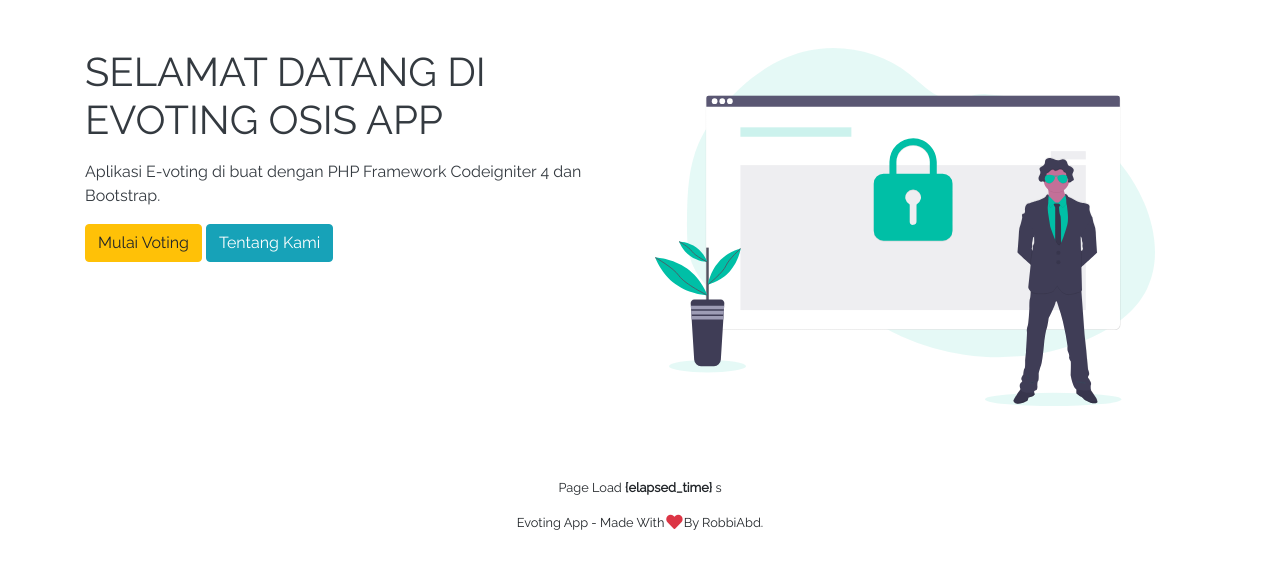
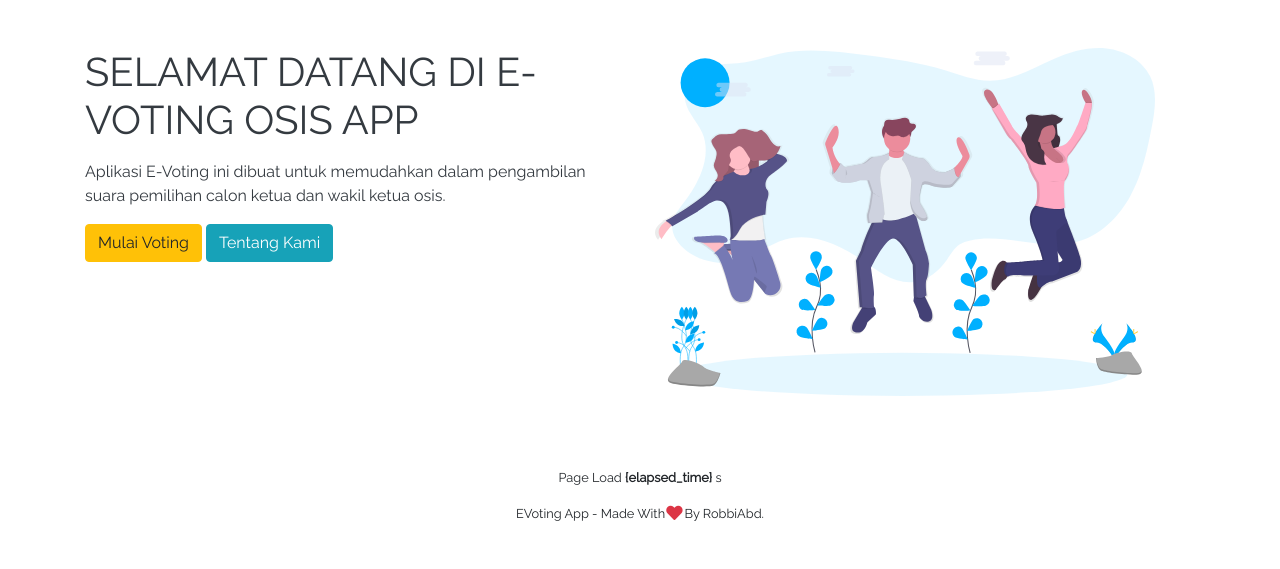
Before and after one commit to RobbiAbd/e-voting-ci, a CodeIgniter 4 app: template app/Views/home.php in a window 1280 px wide. Shown: the part 83-652 px from the top of the page. Run offline with PHP 8.4 and a stand-in for CodeIgniter, Linux system fonts and the light colour scheme; the template is opened without the code that fills it, so the values that code supplies are empty; some libraries are stand-ins or nearby versions.

Commit message:
change sidebar icon and change img in homepage

```diff
--- a/app/Controllers/Admin/Kandidat.php
+++ b/app/Controllers/Admin/Kandidat.php
@@ -14,7 +14,7 @@ class Kandidat extends BaseController
 {
 	public function index()
 	{
-		$data['title'] = 'Kanditat';
+		$data['title'] = 'Kandidat';
 
 		return view('admin/kandidat/kandidat', $data);
 	}
--- a/app/Controllers/Admin/Users.php
+++ b/app/Controllers/Admin/Users.php
@@ -131,6 +131,8 @@ class Users extends BaseController
 	        $data = [];
 	        $no = $request->getPost("start");
 	        foreach ($lists as $list) {
+	        	//hilangkan syntak if ini bila ingin
+	        	//menampilkan akun admin di datatable
 	        	if ($list->email != 'admin@gmail.com') {
 	                $no++;
 	                $row = [];
--- a/app/Views/home.php
+++ b/app/Views/home.php
@@ -16,13 +16,13 @@
               <div class="row align-item-center">
                 <div class="col-12 col-sm-6 order-sm-2">
                   <div class="steps_image">
-                    <img src="/assets/img/undraw_security_o890.svg" class="img-fluid" width="500">
+                    <img src="/assets/img/undraw_celebration_0jvk.svg" class="img-fluid" width="500">
                   </div>
                 </div>
                 <div class="col-12 col-sm-6 order-sm-1">
-                  <p class="h1 text-dark text-uppercase">Selamat Datang di EVoting Osis App</p>
+                  <p class="h1 text-dark text-uppercase">Selamat Datang di E-Voting Osis App</p>
 
-                  <p class="mt-3 text-dark">Aplikasi E-voting di buat dengan PHP Framework Codeigniter 4 dan Bootstrap. </p>
+                  <p class="mt-3 text-dark">Aplikasi E-Voting ini dibuat untuk memudahkan dalam pengambilan suara pemilihan calon ketua dan wakil ketua osis. </p>
 
                   <div class="row">
                     <div class="col-md-6">
--- a/app/Views/layouts/master_auth.php
+++ b/app/Views/layouts/master_auth.php
@@ -17,6 +17,7 @@
 </head>
 
 <body>
+
   <div id="app">
     <?= $this->renderSection('content') ?>
   </div>
--- a/app/Views/layouts/master_voting.php
+++ b/app/Views/layouts/master_voting.php
@@ -13,6 +13,7 @@
 
 		<link rel="stylesheet" href="/assets/css/style.css">
 
+		<?= $this->renderSection('css') ?>
 </head>
 <body>
 
--- a/app/Views/partials/partials_user/footer.php
+++ b/app/Views/partials/partials_user/footer.php
@@ -1,5 +1,5 @@
 <footer id="sticky-footer" class="py-4 bg-transparent text-dark-50"> <div
 class="container text-center"> <small> <p>Page Load
-<strong>{elapsed_time}</strong> s</p> <p>Evoting App - Made With <i class="fa
+<strong>{elapsed_time}</strong> s</p> <p>EVoting App - Made With <i class="fa
 fas fa-heart text-danger heart"></i> By RobbiAbd.</p> </small> </div>
 </footer>
```
Also changed, not shown: app/Views/admin/hasil/lihat_hasil.php (+4 -4 lines), app/Views/layouts/master_admin.php (+5 -8 lines), app/Views/user/index.php (+9 -0 lines), README.md, public/assets/img/undraw_celebration_0jvk.svg (added).
